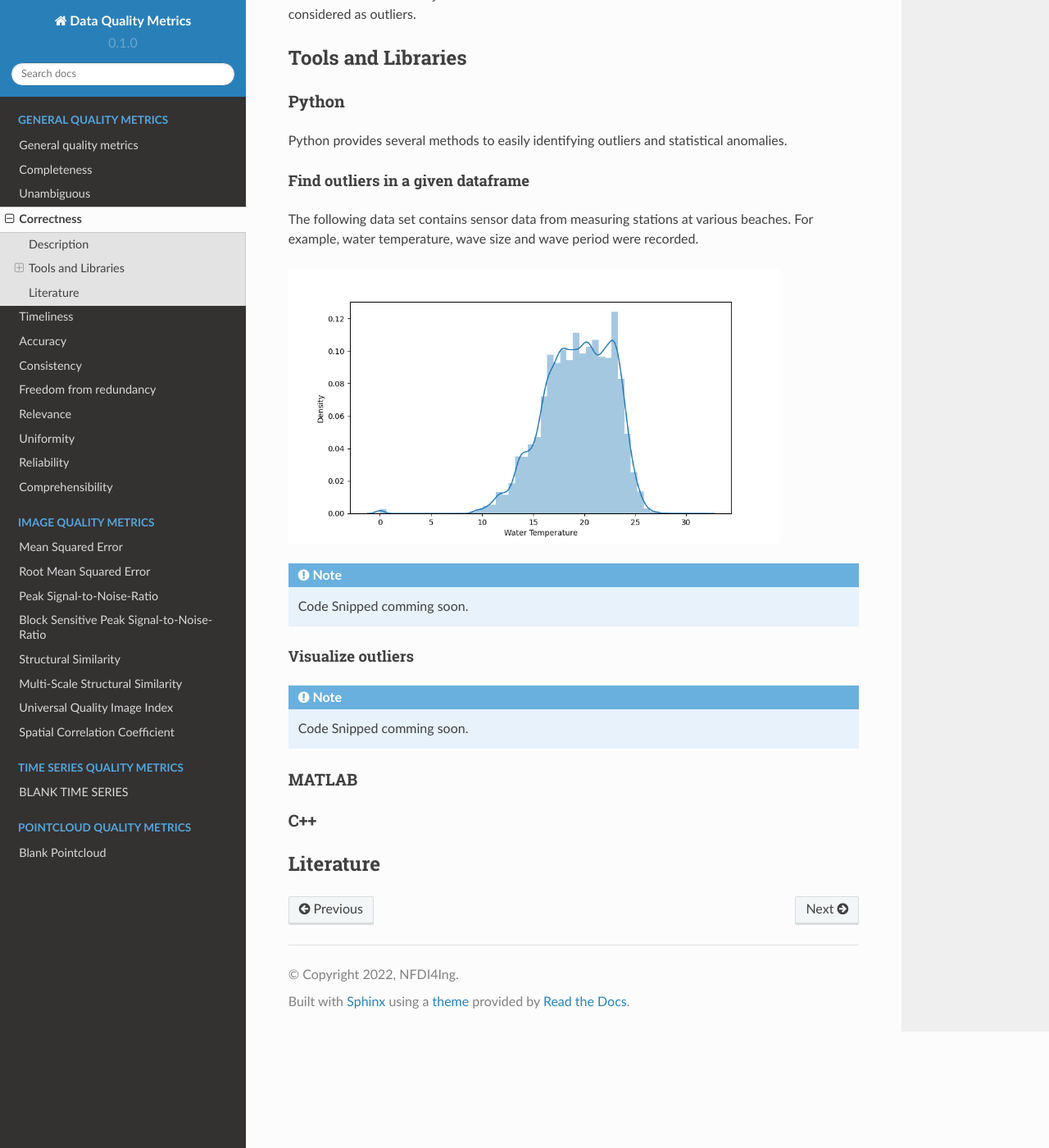
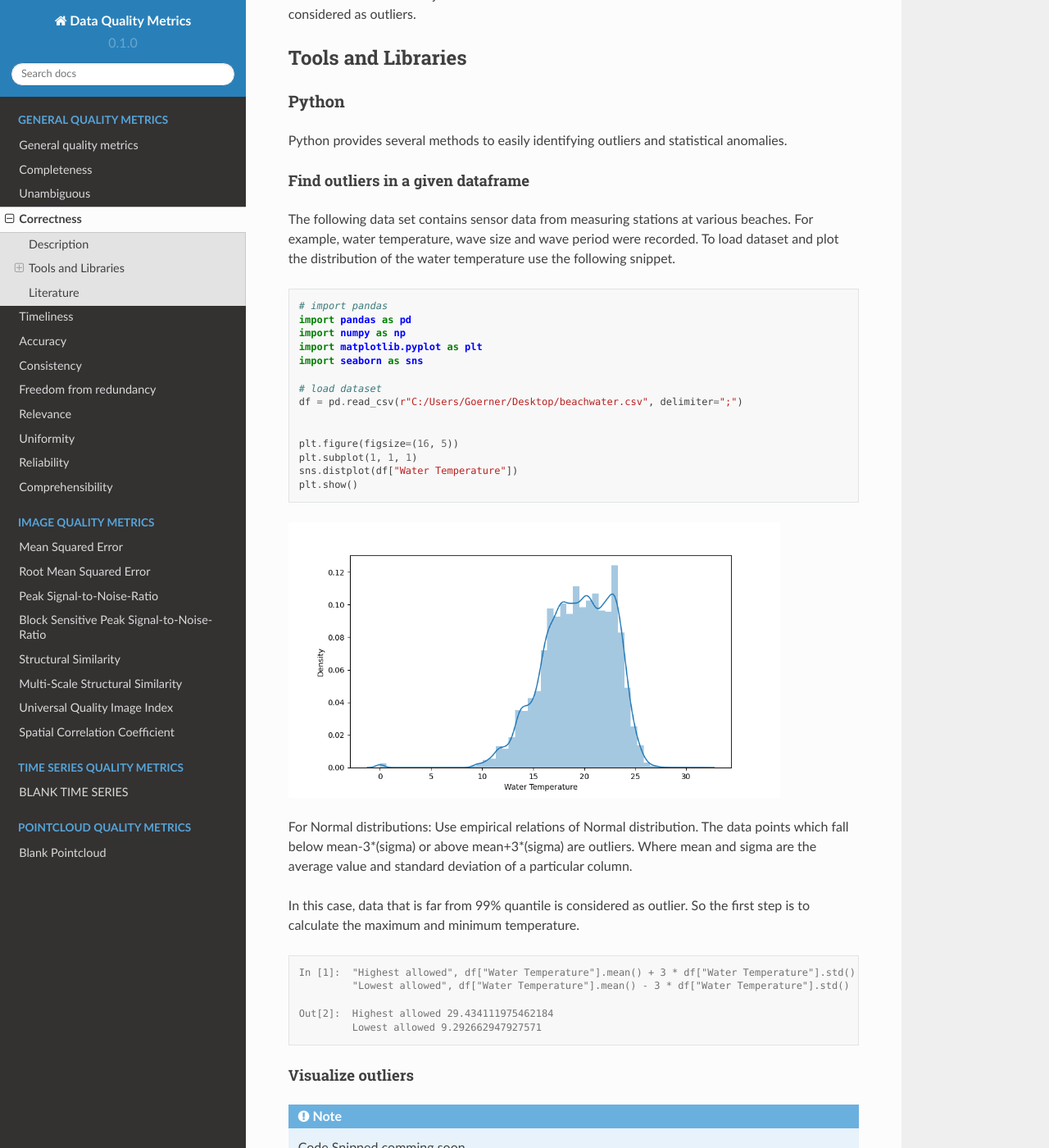
Before and after one commit to HDierend/Data-Quality-Metrics, a Sphinx documentation site: the page built from docs/source/general_quality/02_Correctness.rst, in a window 1280 px wide and 1400 px high, scrolled down 426 px. Shown: the whole window at 82% size. Built offline with Sphinx 7.4.7 and the Read the Docs theme 2.0.0, drawn with Linux system fonts in a browser that asks for light colours.

Commit message:
update correctness

```diff
--- a/docs/source/general_quality/02_Correctness.rst
+++ b/docs/source/general_quality/02_Correctness.rst
@@ -28,17 +28,28 @@ Find outliers in a given dataframe
 ----------------------------------
 
 The following data set contains sensor data from measuring stations at various beaches.
-For example, water temperature, wave size and wave period were recorded.
+For example, water temperature, wave size and wave period were recorded. To load dataset and plot the distribution of the water temperature use the following snippet.
 
-
+.. literalinclude:: examples/correctness/correctness_dataframe.py
 
 .. image:: images/Figure_1.png
    :width: 600
 
+For Normal distributions: Use empirical relations of Normal distribution. The data points which fall below mean-3*(sigma) or above mean+3*(sigma) are outliers.
+Where mean and sigma are the average value and standard deviation of a particular column.
 
-.. note::
+In this case, data that is far from 99% quantile is considered as outlier. So the first step is to calculate the maximum and minimum temperature.
 
-   Code Snipped comming soon.
+.. code-block:: pycon
+
+   In [1]:  "Highest allowed", df["Water Temperature"].mean() + 3 * df["Water Temperature"].std()
+            "Lowest allowed", df["Water Temperature"].mean() - 3 * df["Water Temperature"].std()
+
+   Out[2]:  Highest allowed 29.434111975462184
+            Lowest allowed 9.292662947927571
+
+
+
 
 Visualize outliers
 ------------------
--- a/docs/source/general_quality/examples/correctness/correctness_dataframe.py
+++ b/docs/source/general_quality/examples/correctness/correctness_dataframe.py
@@ -12,11 +12,3 @@ plt.figure(figsize=(16, 5))
 plt.subplot(1, 1, 1)
 sns.distplot(df["Water Temperature"])
 plt.show()
-
-print(
-    "Highest allowed",
-    df["Water Temperature"].mean() + 3 * df["Water Temperature"].std(),
-)
-print(
-    "Lowest allowed", df["Water Temperature"].mean() - 3 * df["Water Temperature"].std()
-)
```
